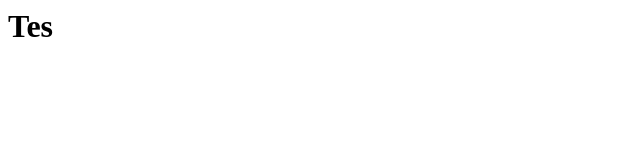
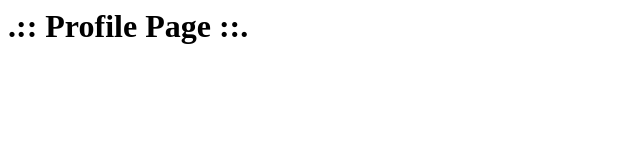
Before and after one commit to Hyunmaa/hyunmaa.github.io, a plain HTML site: page index.html in a window 1280 px wide. Shown: the whole page, without its empty margins (0-640 px from the left). Drawn offline with Linux system fonts and the light colour scheme.

Commit message:
Checking

```diff
--- a/index.html
+++ b/index.html
@@ -1,8 +1,8 @@
 <html>
   <head>
-    <title>Page</title>
+    <title>Hyuns Page</title>
   </head>
 <body>
-  <h1>Tes</h1>
+  <h1>.:: Profile Page ::.</h1>
 </body>
 </html>
```
